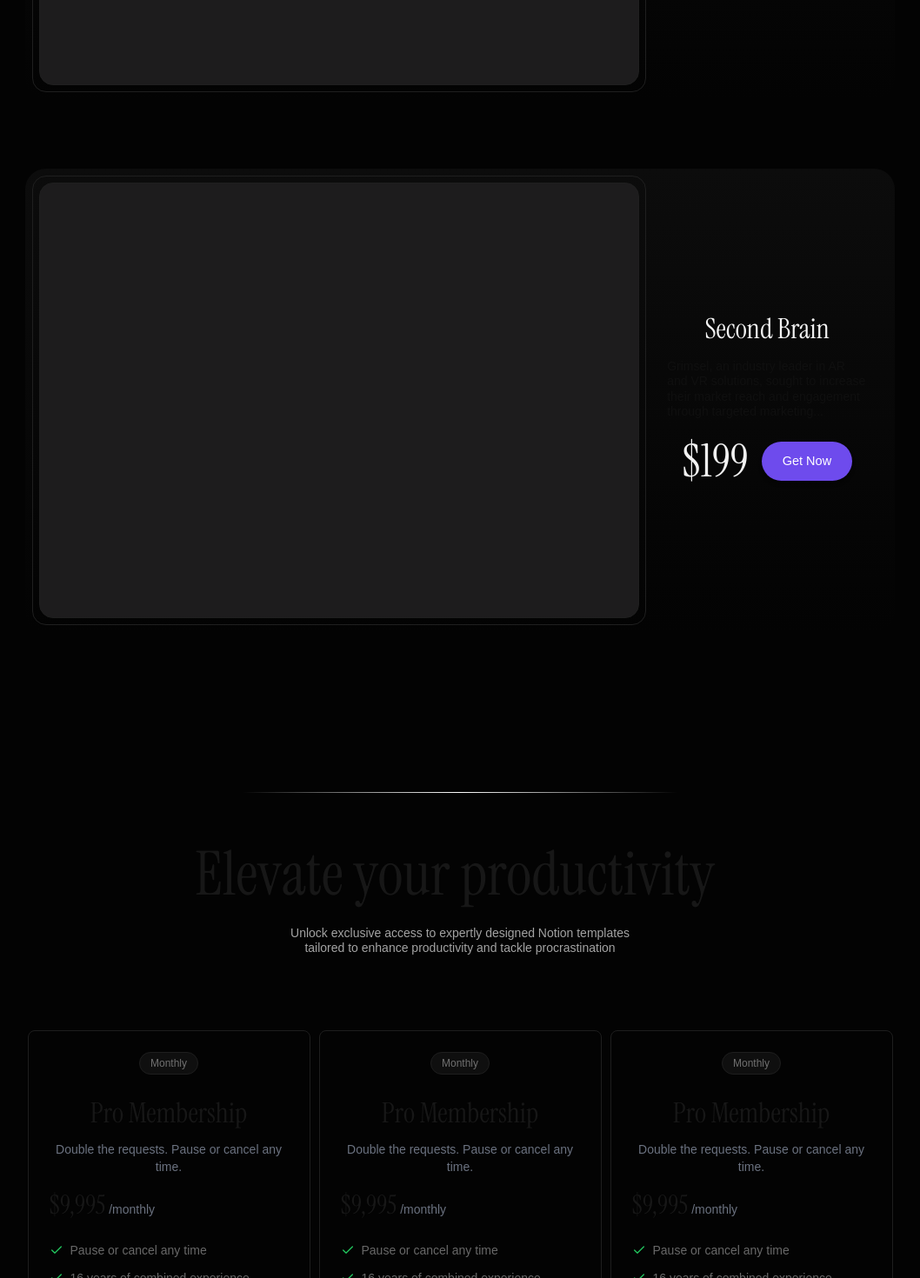
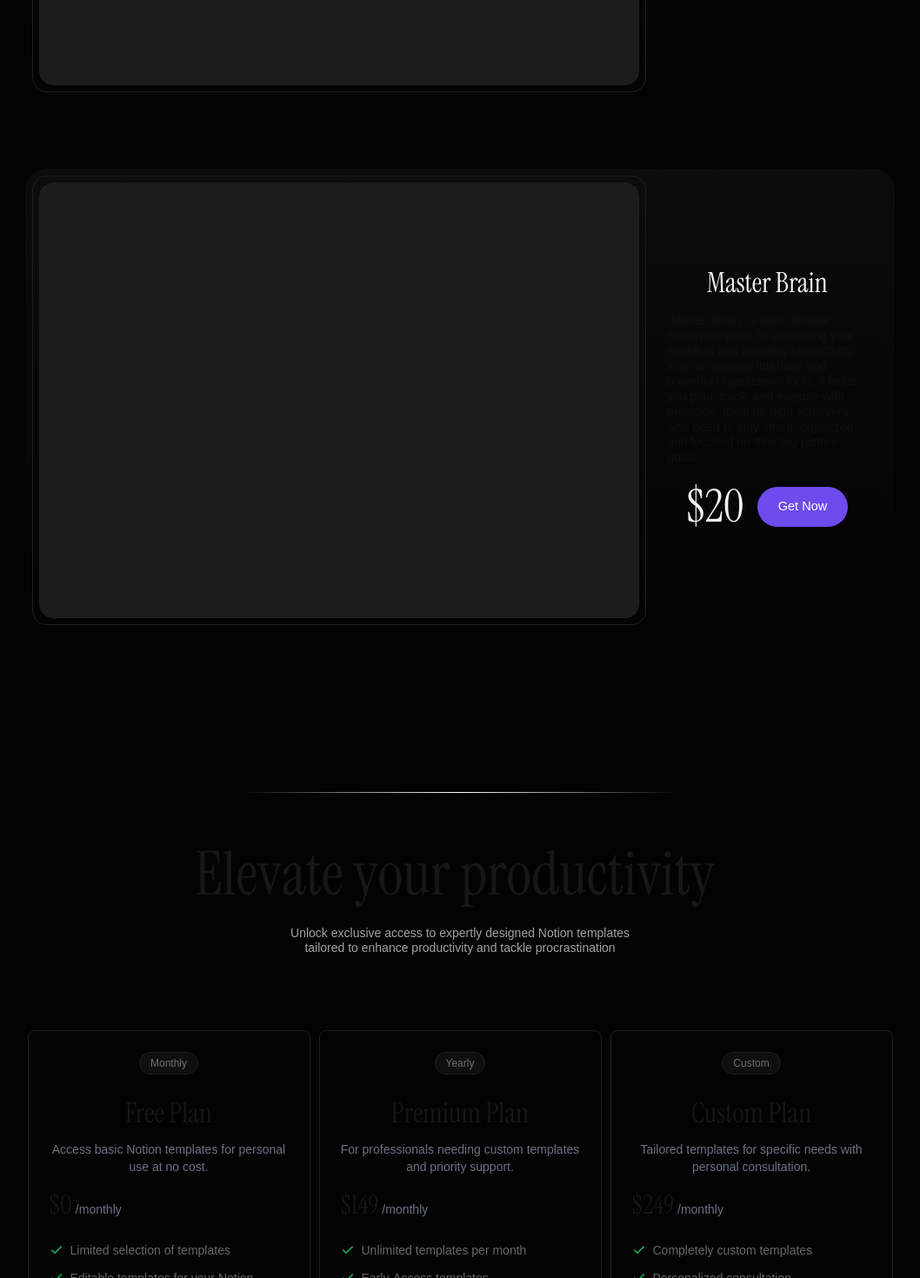
Before and after one commit to sudo-aadhi/Procastinate, a Next.js app: page / in a window 1280 px wide. Shown: the part 2735-4205 px from the top of the page at 87% size, without its empty margins (111-1169 px from the left). Built offline with nearby package versions, Linux system fonts and the light colour scheme.

Commit message:
Pricing section improved

```diff
--- a/app/components/CaseCard.tsx
+++ b/app/components/CaseCard.tsx
@@ -1,6 +1,7 @@
 "use client";
 import React, { useRef, useEffect, useState } from "react";
 import TemplateCards from "./TemplateCards";
+import { notionTemplate } from "../../config";
 import { motion, useAnimation } from "framer-motion";
 
 const CaseCard: React.FC = () => {
@@ -51,21 +52,16 @@
           </p>
         </div>
         <div className="space-y-20 relative top-[150px]">
-          {[...Array(3)].map((_, index) => (
-            <motion.div
-              key={index}
-              ref={(el) => (cardRefs.current[index] = el)}
-              initial="hidden"
-              animate={isVisible ? "visible" : "hidden"}
-              variants={{
-                visible: { opacity: 1, y: 0 },
-                hidden: { opacity: 0, y: 50 },
-              }}
-              transition={{ duration: 0.5, delay: index * 0.2 }}
-            >
-              <TemplateCards />
-            </motion.div>
-          ))}
+          {notionTemplate.map((val, key) => {
+            return (
+              <TemplateCards
+                key={key}
+                name={val.Name}
+                description={val.Description}
+                price={val.Price}
+              />
+            );
+          })}
         </div>
       </div>
     </section>
--- a/app/components/Pricing.tsx
+++ b/app/components/Pricing.tsx
@@ -4,6 +4,7 @@
 import { Check } from "lucide-react";
 import { motion, useAnimation, AnimatePresence } from "framer-motion";
 import { useInView } from "react-intersection-observer";
+import { pricingPlans } from "@/config";
 
 // Define the props for the PricingCard component
 interface PricingCardProps {
@@ -93,9 +94,19 @@
         variants={itemVariants}
         className="flex items-center justify-center w-[1000px] h-[484.33px] relative top-[250px] gap-[10px]"
       >
-        <PricingCard />
-        <PricingCard variant="featured" />
-        <PricingCard />
+        {pricingPlans.map((val, index) => {
+          return (
+            <PricingCard
+              key={index}
+              duration={val.duration}
+              planName={val.planName}
+              description={val.description}
+              pricing={val.pricing}
+              features={val.features}
+              variant={val.variant ? val.variant : undefined}
+            />
+          );
+        })}
       </motion.div>
 
       {/* Booking section */}
--- a/app/components/Support.tsx
+++ b/app/components/Support.tsx
@@ -4,7 +4,7 @@
 
 const Support: React.FC = () => {
   const teamMembers = [
-    "https://framerusercontent.com/images/uJMF8v7ihguXDO1NORhGFnzVo4.png?scale-down-to=512",
+    "https://framerusercontent.com/images/NZ1Ex3cRM5nZwu8Qge08O68anRo.png?scale-down-to=512",
     "https://framerusercontent.com/images/Yc9LZdloQELPcJB86CkLRRcIkaY.png?scale-down-to=512",
     "https://framerusercontent.com/images/uJMF8v7ihguXDO1NORhGFnzVo4.png?scale-down-to=512",
     "https://framerusercontent.com/images/7X0QO4NBDnarUm9WvtbmT6E6oJs.png",
--- a/app/components/TemplateCards.tsx
+++ b/app/components/TemplateCards.tsx
@@ -1,3 +1,5 @@
+"use client";
+import { motion } from "framer-motion";
 import React from "react";
 
 interface TemplateCardProps {
--- /dev/null
+++ b/config.js
@@ -0,0 +1,70 @@
+export const notionTemplate = [
+  {
+    Name: "God's Eye",
+    Description: `"God's Eye" is a powerful Notion template that offers a clear, god's-eye view of your tasks and projects. With an intuitive layout and sleek design, it helps you stay on top of your goals and track progress effortlessly. Perfect for creators, entrepreneurs, and professionals aiming for higher productivity and focus.`,
+    Price: 49,
+  },
+  {
+    Name: "Progress Vault",
+    Description: `"Progress Vault" is a dynamic Notion template that lets you track and organize your projects with ease. Featuring a clean, user-friendly design, it helps you monitor your progress and stay on top of your goals. Perfect for anyone looking to boost productivity and keep projects on track.`,
+    Price: 25,
+  },
+  {
+    Name: "Master Brain",
+    Description: `"Master Brain" is your ultimate Notion template for mastering your workflow and boosting productivity. With an intuitive interface and powerful organization tools, it helps you plan, track, and execute with precision. Ideal for high achievers who need to stay sharp, organized, and focused on their big-picture goals.`,
+    Price: 20,
+  },
+];
+
+export const pricingPlans = [
+  {
+    duration: "Monthly",
+    planName: "Free Plan",
+    title: "Free Notion Templates",
+    description: "Access basic Notion templates for personal use at no cost.",
+    pricing: 0,
+    packages: "monthly",
+    buttonText: "Get Started",
+    features: [
+      "Limited selection of templates",
+      "Editable templates for your Notion",
+      "No revisions or support",
+      "Pause or cancel anytime",
+    ],
+  },
+  {
+    duration: "Yearly",
+    planName: "Premium Plan",
+    title: "Advanced Notion Templates",
+    description:
+      "For professionals needing custom templates and priority support.",
+    pricing: 149,
+    packages: "yearly",
+    buttonText: "Get Started",
+    features: [
+      "Unlimited templates per month",
+      "Early-Access templates",
+      "3-5 days turnaround",
+      "Exclusive access to new templates",
+      "Pause or cancel anytime",
+    ],
+  },
+  {
+    duration: "Custom",
+    planName: "Custom Plan",
+    title: "Fully Custom Notion Templates",
+    description:
+      "Tailored templates for specific needs with personal consultation.",
+    pricing: 249,
+    packages: "custom",
+    variant: "featured",
+    buttonText: "Request Custom Plan",
+    features: [
+      "Completely custom templates",
+      "Personalized consultation",
+      "Flexible delivery and timelines",
+      "Priority status",
+      "Pause or cancel anytime",
+    ],
+  },
+];
```
